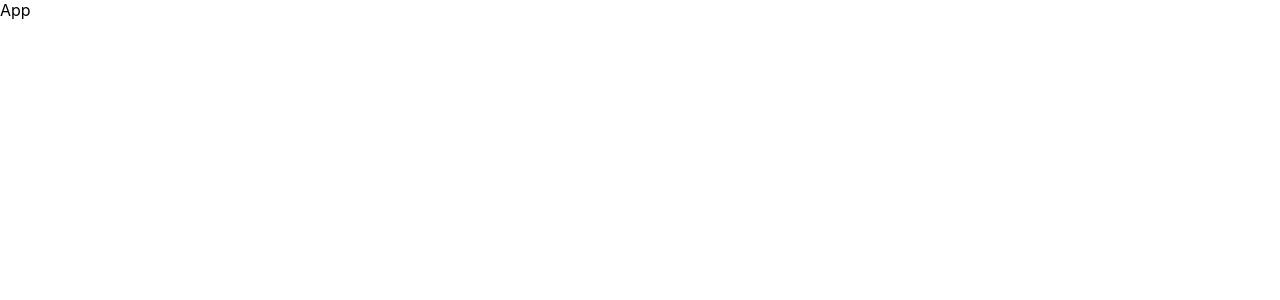
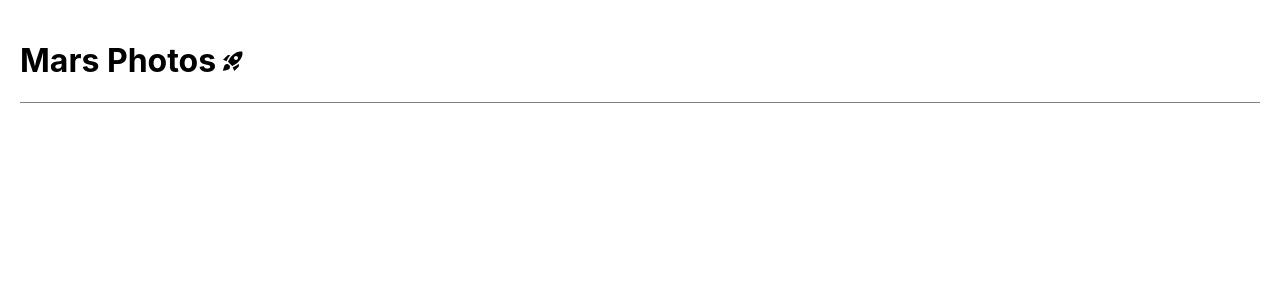
Before and after one commit to juanpabloCamus/test-react-nexosoluciones, a React (Create React App) app: page / in a window 1280 px wide. Shown: the top 300 px of the page. Built offline with nearby package versions, Linux system fonts and the light colour scheme.

Commit message:
add navbar structure

```diff
--- a/package.json
+++ b/package.json
@@ -3,6 +3,10 @@
   "version": "0.1.0",
   "private": true,
   "dependencies": {
+    "@emotion/react": "^11.10.5",
+    "@emotion/styled": "^11.10.5",
+    "@mui/icons-material": "^5.10.9",
+    "@mui/material": "^5.10.13",
     "@testing-library/jest-dom": "^5.16.5",
     "@testing-library/react": "^13.4.0",
     "@testing-library/user-event": "^13.5.0",
--- a/public/index.html
+++ b/public/index.html
@@ -10,34 +10,20 @@
       content="Web site created using create-react-app"
     />
     <link rel="apple-touch-icon" href="%PUBLIC_URL%/logo192.png" />
-    <!--
-      manifest.json provides metadata used when your web app is installed on a
-      user's mobile device or desktop. See https://developers.google.com/web/fundamentals/web-app-manifest/
-    -->
     <link rel="manifest" href="%PUBLIC_URL%/manifest.json" />
-    <!--
-      Notice the use of %PUBLIC_URL% in the tags above.
-      It will be replaced with the URL of the `public` folder during the build.
-      Only files inside the `public` folder can be referenced from the HTML.
+    <link
+      rel="stylesheet"
+      href="https://fonts.googleapis.com/css?family=Roboto:300,400,500,700&display=swap"
+    />
+    <link
+      rel="stylesheet"
+      href="https://fonts.googleapis.com/icon?family=Material+Icons"
+    />
 
-      Unlike "/favicon.ico" or "favicon.ico", "%PUBLIC_URL%/favicon.ico" will
-      work correctly both with client-side routing and a non-root public URL.
-      Learn how to configure a non-root public URL by running `npm run build`.
-    -->
     <title>React App</title>
   </head>
   <body>
     <noscript>You need to enable JavaScript to run this app.</noscript>
     <div id="root"></div>
-    <!--
-      This HTML file is a template.
-      If you open it directly in the browser, you will see an empty page.
-
-      You can add webfonts, meta tags, or analytics to this file.
-      The build step will place the bundled scripts into the <body> tag.
-
-      To begin the development, run `npm start` or `yarn start`.
-      To create a production bundle, use `npm run build` or `yarn build`.
-    -->
   </body>
 </html>
--- a/src/App.js
+++ b/src/App.js
@@ -1,7 +1,9 @@
+import Navbar from './components/Navbar';
+
 function App() {
   return (
     <div className="App">
-      App
+      <Navbar />
     </div>
   );
 }
--- /dev/null
+++ b/src/components/Navbar.jsx
@@ -0,0 +1,19 @@
+import React from 'react';
+import RocketLaunchIcon from '@mui/icons-material/RocketLaunch';
+
+const Navbar = () => {
+  return (
+    <div
+      style={{
+        display: 'flex',
+        alignItems: 'center',
+        gap: '5px',
+        borderBottom: '1px solid grey',
+      }}
+    >
+      <h1>Mars Photos</h1>
+      <RocketLaunchIcon />
+    </div>
+  );
+};
+export default Navbar;
--- a/src/index.css
+++ b/src/index.css
@@ -1,5 +1,5 @@
 body {
-  margin: 0;
+  margin: 20px;
   font-family: -apple-system, BlinkMacSystemFont, 'Segoe UI', 'Roboto', 'Oxygen',
     'Ubuntu', 'Cantarell', 'Fira Sans', 'Droid Sans', 'Helvetica Neue',
     sans-serif;
```
Also changed, not shown: .eslintrc.json, src/components/FilterBar.jsx (added), src/components/Gallery.jsx (added), 1 other file (tests, documents, lock files or other folders).
